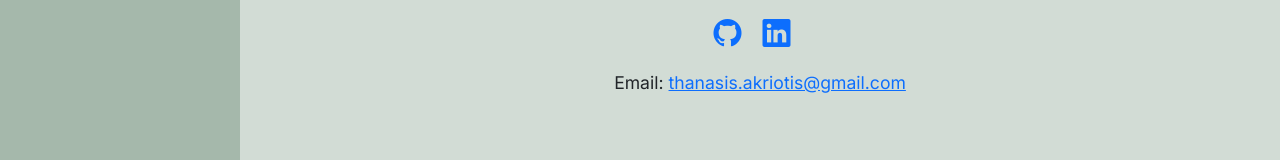
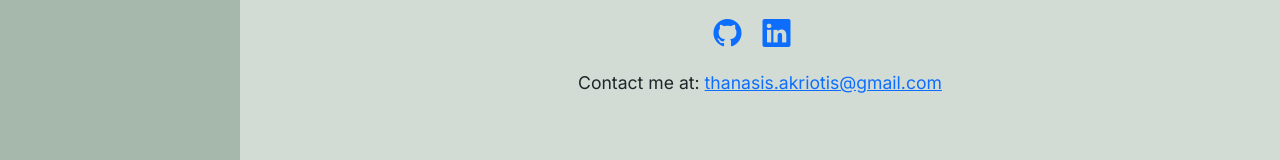
Before and after one commit to Thanos2002/Thanos2002.github.io, a plain HTML site: page index.html in a window 1280 px wide. Shown: the part 2649-2809 px from the top of the page. Drawn offline with nearby package versions, Linux system fonts and the light colour scheme; animation ran at ten frames a second.

Commit message:
Update index.html

```diff
--- a/index.html
+++ b/index.html
@@ -208,7 +208,7 @@
         <a href="https://github.com/Thanos2002" class="me-3"><i class="bi bi-github fs-3"></i></a>
         <a href="https://www.linkedin.com/in/thanasis-akriotis/" class="me-3"><i class="bi bi-linkedin fs-3"></i></a>
       </div>
-      <p>Email: <span id="email"></span></p>
+      <p>Contact me at: <span id="email"></span></p>
     </div>
   </section>
 
```
